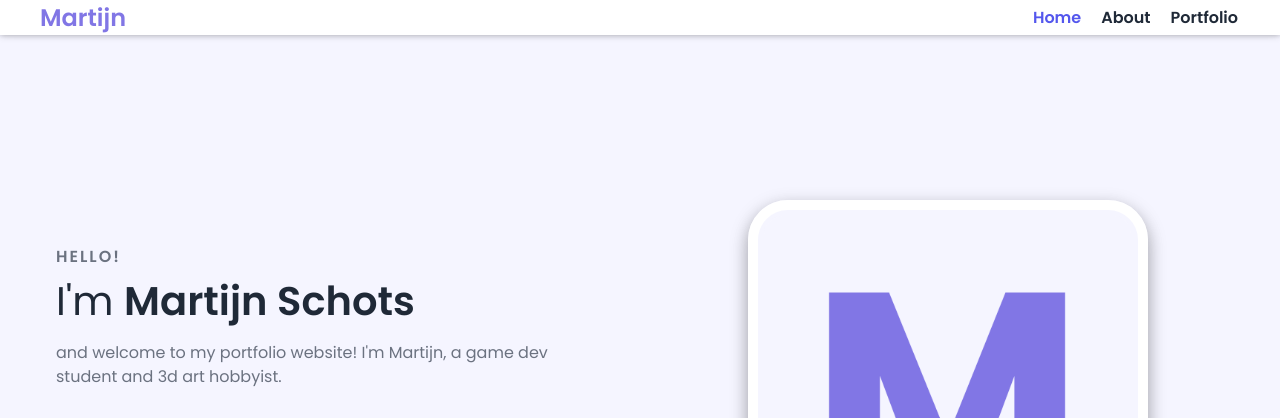
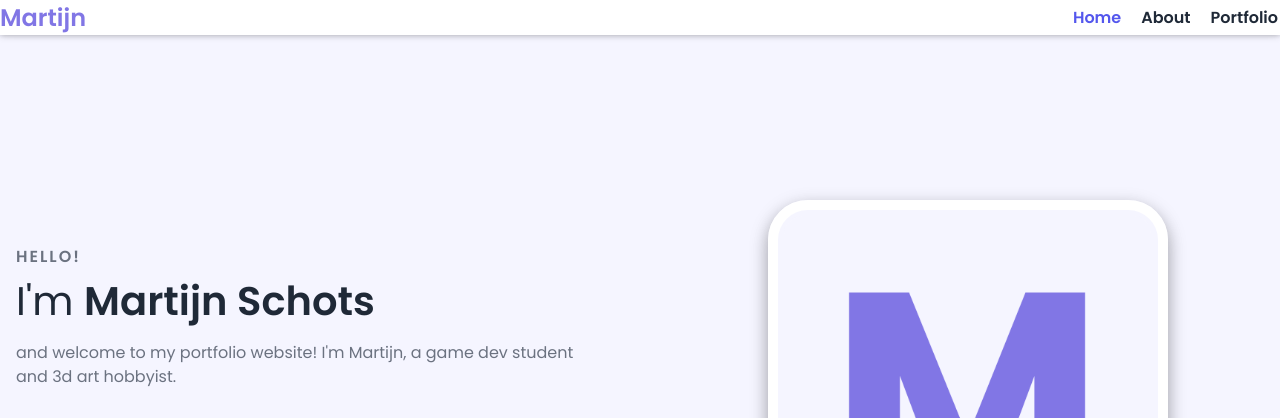
Before and after one commit to Martijn2410/martijnschots.com, a plain HTML site: page index.html in a window 1280 px wide. Shown: the top 418 px of the page. Drawn offline with nearby package versions, Linux system fonts and the light colour scheme.

Commit message:
navbar max-width change

```diff
--- a/styles.css
+++ b/styles.css
@@ -7,7 +7,7 @@
     --text-dark: #1f2937;
     --text-light: #6b7280;
     --extra-light: #faf5ff;
-    --max-width: 1200px;
+    --max-width: 1500px;
 }
 
 * {
```
